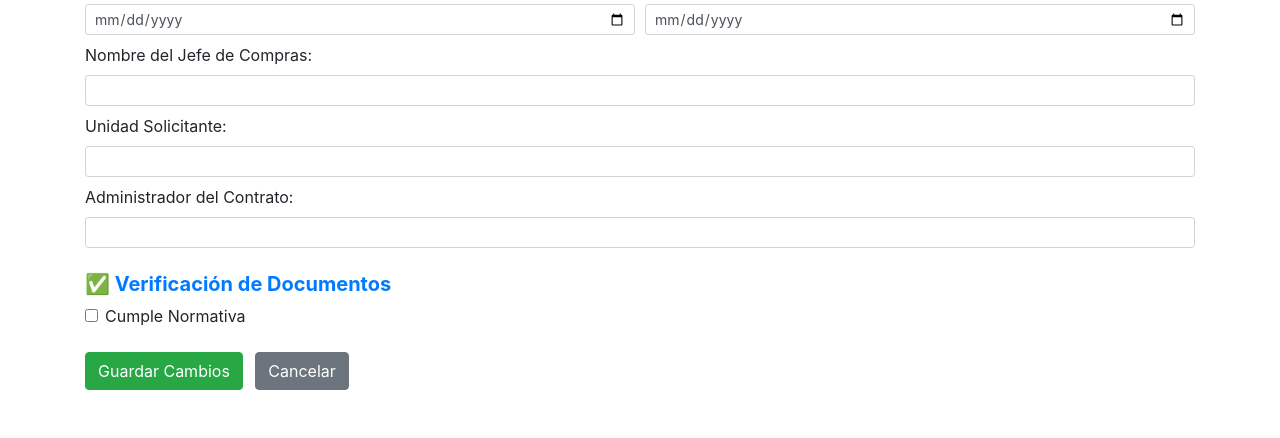
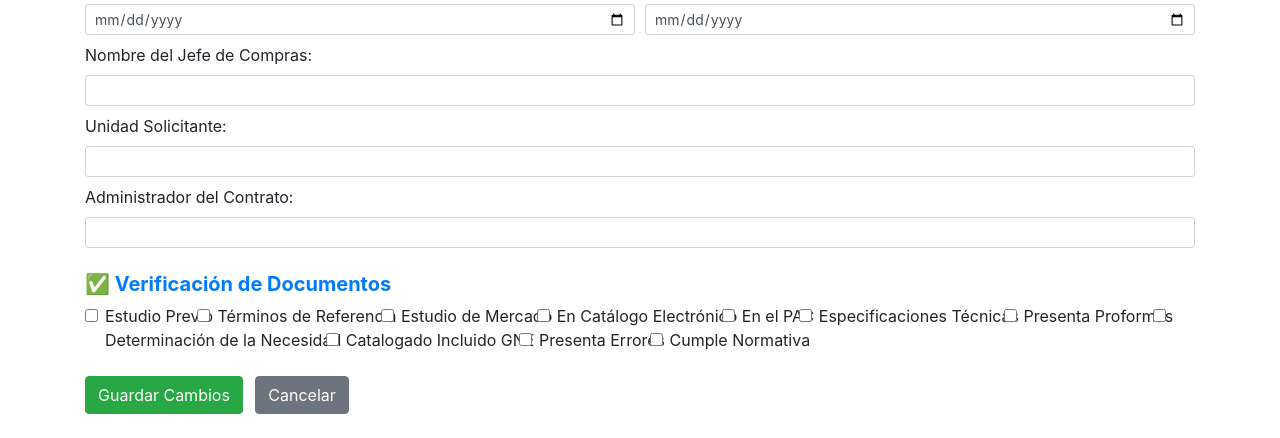
Before and after one commit to faustofi1262/sicop, a Flask app: page /admin/tareas/editar/1 in a window 1280 px wide. Shown: the part 823-1261 px from the top of the page. Before the commit the page ends 1213 px from the top, so only its background shows below. Run offline with Flask 3, Linux system fonts and the light colour scheme; data that the repository does not hold is empty; some libraries are stand-ins or nearby versions.

```diff
--- a/app/templates/editar_tarea.html
+++ b/app/templates/editar_tarea.html
@@ -97,11 +97,11 @@
         <div class="form-row mt-2">
             <div class="col">
                 <label>Fecha Envío Observaciones:</label>
-                <input type="date" name="fecha_envio_observaciones" class="form-control form-control-sm" value="{{ tarea[14] }}">
+                <input type="date" name="fecha_envio_observaciones" class="form-control form-control-sm" value="{{ tarea[14] or '' }}">
             </div>
             <div class="col">
                 <label>Fecha Corrección Observaciones:</label>
-                <input type="date" name="fecha_correccion_observacion" class="form-control form-control-sm" value="{{ tarea[15] }}">
+                <input type="date" name="fecha_correccion_observacion" class="form-control form-control-sm" value="{{ tarea[15] or '' }}">
             </div>
         </div>
 
@@ -109,14 +109,34 @@
         <input type="text" name="nombre_jefe_compras" class="form-control form-control-sm" value="{{ tarea[16] }}">
 
         <label class="mt-2">Unidad Solicitante:</label>
-        <input type="text" name="unidad_solicitante" class="form-control form-control-sm" value="{{ tarea[17] }}">
+        <input type="text" name="unidad_solicitante" class="form-control form-control-sm" value="{{ tarea[17] or ''  }}">
 
         <label class="mt-2">Administrador del Contrato:</label>
-        <input type="text" name="administrador_contrato" class="form-control form-control-sm" value="{{ tarea[18] }}">
+        <input type="text" name="administrador_contrato" class="form-control form-control-sm" value="{{ tarea[18] or '' }}">
 
         <h5 class="mt-4 text-primary font-weight-bold">✅ Verificación de Documentos</h5>
         <div class="form-check mt-2">
-            <input class="form-check-input" type="checkbox" name="cumple_normativa" {% if tarea[29] %}checked{% endif %}>
+            <input class="form-check-input" type="checkbox" name="Estudio Previo" {% if tarea[29] %}checked{% endif %}>
+            <label class="form-check-label">Estudio Previo</label>
+             <input class="form-check-input" type="checkbox" name="Términos de Referencia" {% if tarea[30] %}checked{% endif %}>
+            <label class="form-check-label">Términos de Referencia</label>
+             <input class="form-check-input" type="checkbox" name="Estudio de Mercado" {% if tarea[31] %}checked{% endif %}>
+            <label class="form-check-label">Estudio de Mercado</label>
+             <input class="form-check-input" type="checkbox" name="En Catálogo Electrónico" {% if tarea[32] %}checked{% endif %}>
+            <label class="form-check-label">En Catálogo Electrónico</label>
+            <input class="form-check-input" type="checkbox" name="En el PAC" {% if tarea[33] %}checked{% endif %}>
+            <label class="form-check-label">En el PAC</label>
+            <input class="form-check-input" type="checkbox" name="Especificaciones Técnicas" {% if tarea[33] %}checked{% endif %}>
+            <label class="form-check-label">Especificaciones Técnicas</label>
+            <input class="form-check-input" type="checkbox" name="Presenta Proformas" {% if tarea[33] %}checked{% endif %}>
+            <label class="form-check-label">Presenta Proformas</label>
+            <input class="form-check-input" type="checkbox" name="Determinación de la Necesidad" {% if tarea[33] %}checked{% endif %}>
+            <label class="form-check-label">Determinación de la Necesidad</label>
+            <input class="form-check-input" type="checkbox" name="Catalogado Incluido GNE" {% if tarea[33] %}checked{% endif %}>
+            <label class="form-check-label">Catalogado Incluido GNE</label>
+            <input class="form-check-input" type="checkbox" name="Presenta Errores" {% if tarea[33] %}checked{% endif %}>
+            <label class="form-check-label">Presenta Errores</label>
+            <input class="form-check-input" type="checkbox" name="Cumple Normativa" {% if tarea[33] %}checked{% endif %}>
             <label class="form-check-label">Cumple Normativa</label>
         </div>
 
```
